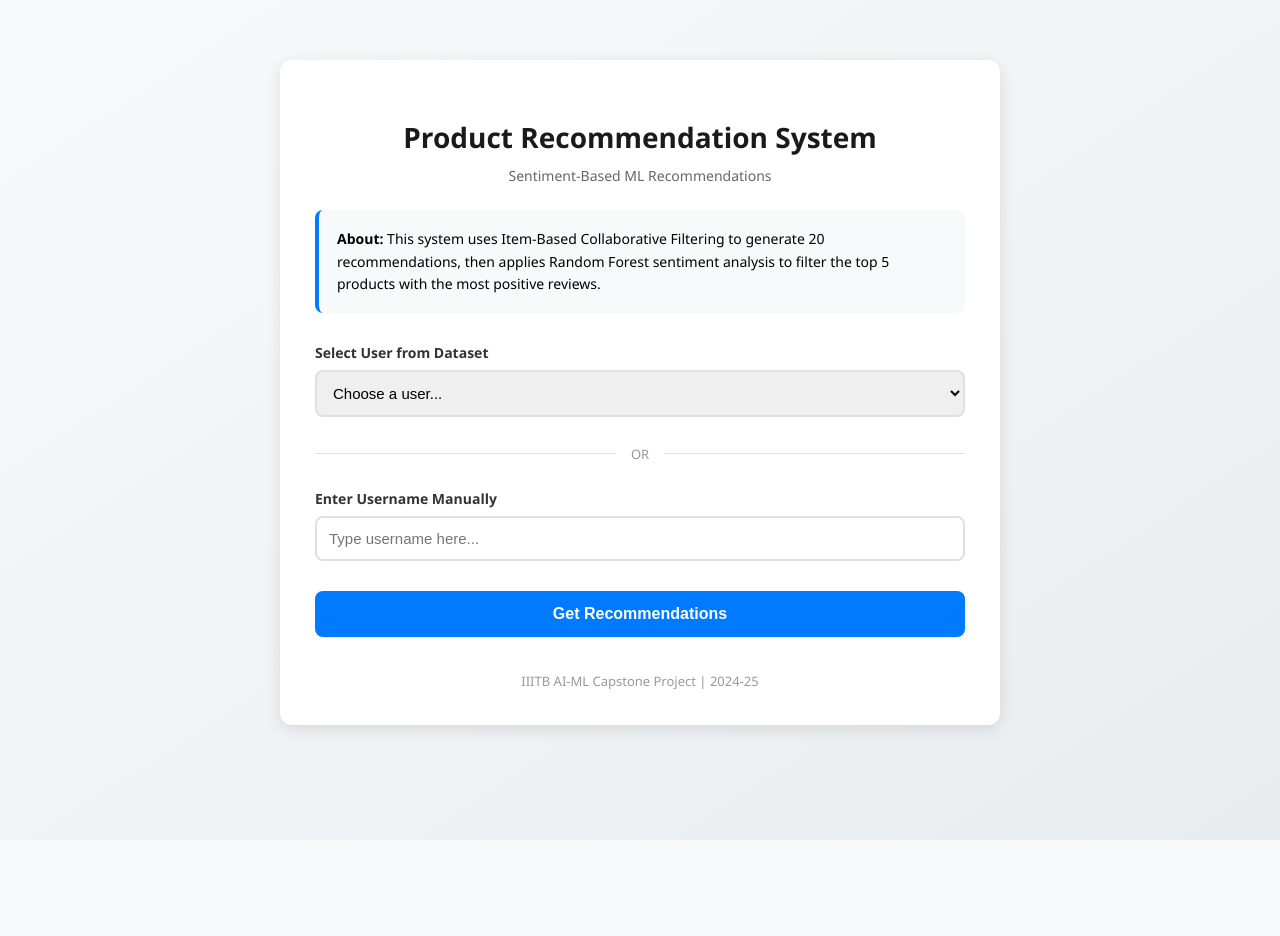
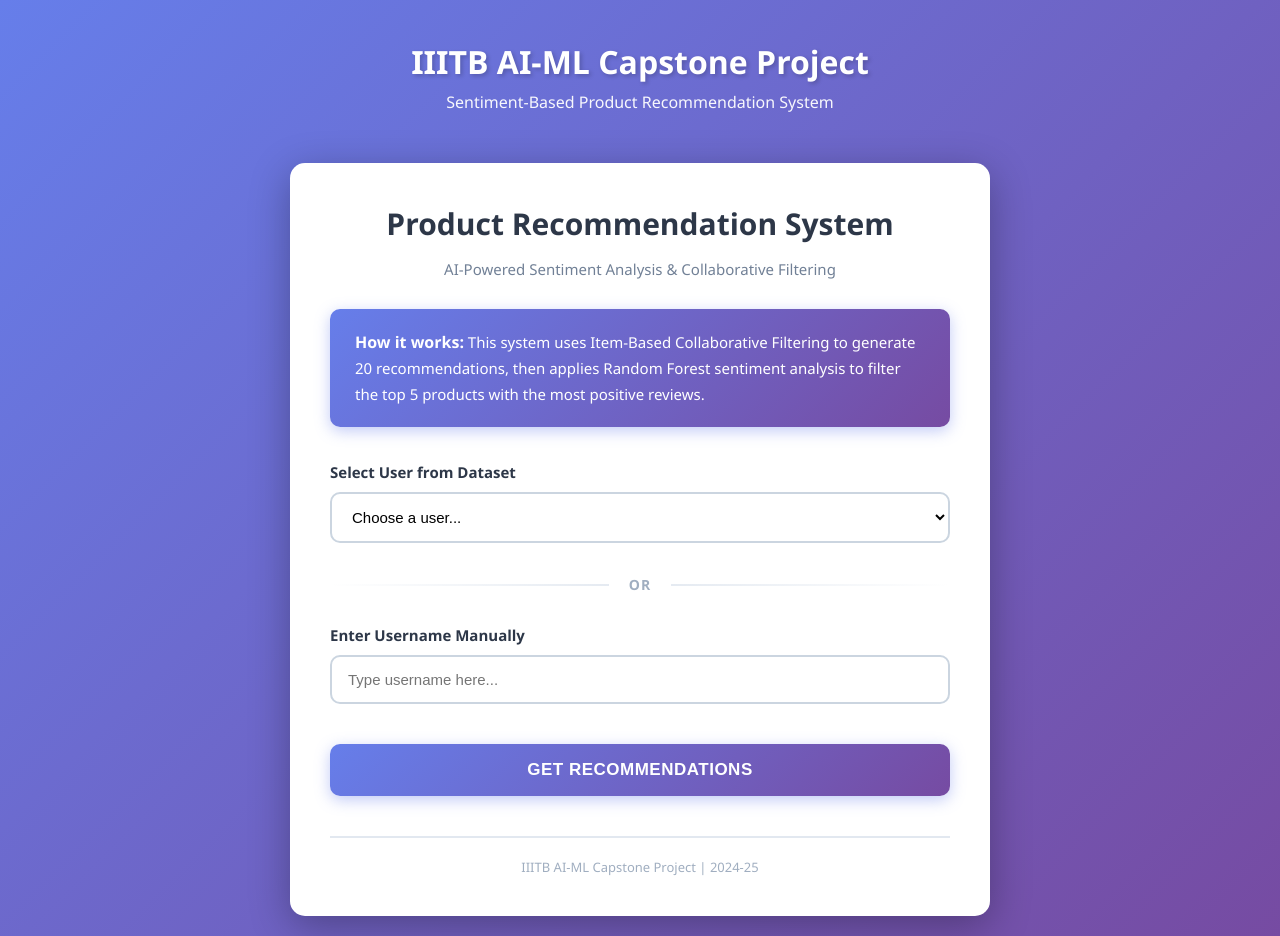
Before and after one commit to vijaykumar-qait/sentiment-recommendation-system, a Flask app: template templates/index.html in a window 1280 px wide. Before the commit the page ends 840 px from the top, so only its background shows below. Run offline with Flask 3, Linux system fonts and the light colour scheme; the template is opened without the code that fills it, so the values that code supplies are empty.

Commit message:
updated ui for app in index.html

```diff
--- a/templates/index.html
+++ b/templates/index.html
@@ -4,79 +4,112 @@
     <meta charset="UTF-8">
     <title>{% if error %}Error{% elif recommendations %}Recommendations{% else %}IIITB Capstone{% endif %} - Product Recommendation System</title>
     <style>
+        * {
+            margin: 0;
+            padding: 0;
+            box-sizing: border-box;
+        }
+
         body {
-            font-family: 'Segoe UI', Arial, sans-serif;
-            background: linear-gradient(to bottom right, #f8f9fa, #e9ecef);
-            margin: 0;
+            font-family: 'Segoe UI', Tahoma, Geneva, Verdana, sans-serif;
+            background: linear-gradient(135deg, #667eea 0%, #764ba2 100%);
+            min-height: 100vh;
             padding: 20px;
-            min-height: 100vh;
+        }
+
+        .header-banner {
+            text-align: center;
+            color: white;
+            margin-bottom: 30px;
+            padding: 20px;
+        }
+
+        .header-banner h1 {
+            font-size: 32px;
+            margin-bottom: 8px;
+            font-weight: 700;
+            text-shadow: 2px 2px 4px rgba(0,0,0,0.2);
+        }
+
+        .header-banner p {
+            font-size: 16px;
+            opacity: 0.95;
         }
 
         .container {
-            max-width: {% if recommendations %}1100px{% else %}650px{% endif %};
-            margin: 40px auto;
+            max-width: {% if recommendations %}1200px{% else %}700px{% endif %};
+            margin: 0 auto;
             background: white;
-            padding: 35px;
-            border-radius: 12px;
-            box-shadow: 0 4px 15px rgba(0,0,0,0.1);
+            padding: 40px;
+            border-radius: 15px;
+            box-shadow: 0 10px 40px rgba(0,0,0,0.3);
         }
 
         h2 {
-            color: {% if error %}#dc3545{% else %}#1a1a1a{% endif %};
+            color: {% if error %}#e53e3e{% else %}#2d3748{% endif %};
             text-align: center;
-            margin-bottom: {% if error %}20px{% else %}10px{% endif %};
-            font-size: {% if error %}26px{% else %}28px{% endif %};
+            margin-bottom: 15px;
+            font-size: 30px;
+            font-weight: 700;
         }
 
         .subtitle {
             text-align: center;
-            color: #666;
-            font-size: 14px;
-            margin-bottom: 25px;
+            color: #718096;
+            font-size: 15px;
+            margin-bottom: 30px;
         }
 
         .project-info {
-            background: #f8f9fa;
-            padding: 18px;
-            border-radius: 8px;
-            border-left: 4px solid #007bff;
-            margin-bottom: 30px;
-            font-size: 14px;
-            line-height: 1.6;
+            background: linear-gradient(135deg, #667eea 0%, #764ba2 100%);
+            color: white;
+            padding: 20px 25px;
+            border-radius: 10px;
+            margin-bottom: 35px;
+            font-size: 15px;
+            line-height: 1.7;
+            box-shadow: 0 4px 15px rgba(102, 126, 234, 0.4);
+        }
+
+        .project-info strong {
+            font-size: 16px;
         }
 
         .user-info {
-            background: #e7f3ff;
-            padding: 12px 20px;
-            border-radius: 8px;
-            border-left: 4px solid #007bff;
-            margin-bottom: 20px;
+            background: linear-gradient(135deg, #4299e1 0%, #3182ce 100%);
+            color: white;
+            padding: 15px 25px;
+            border-radius: 10px;
+            margin-bottom: 25px;
             text-align: center;
-            font-size: 15px;
+            font-size: 16px;
+            box-shadow: 0 4px 12px rgba(66, 153, 225, 0.3);
         }
 
         .summary-box {
-            background: #f8f9fa;
-            padding: 18px;
-            border-radius: 8px;
+            background: #f7fafc;
+            border: 2px solid #e2e8f0;
+            padding: 20px 25px;
+            border-radius: 10px;
             margin-bottom: 30px;
             font-size: 14px;
-            line-height: 1.6;
+            line-height: 1.7;
         }
 
         .error-box {
-            background: #f8d7da;
-            padding: 20px;
-            border-radius: 8px;
-            border-left: 4px solid #dc3545;
+            background: #fff5f5;
+            border: 2px solid #fc8181;
+            padding: 25px;
+            border-radius: 10px;
             margin: 25px 0;
-            color: #721c24;
+            color: #742a2a;
             font-size: 15px;
-            line-height: 1.6;
+            line-height: 1.7;
+            box-shadow: 0 4px 12px rgba(252, 129, 129, 0.2);
         }
 
         .hint {
-            color: #666;
+            color: #718096;
             font-size: 14px;
             margin: 20px 0;
             text-align: center;
@@ -87,35 +120,40 @@
         }
 
         .input-group {
-            margin-bottom: 20px;
+            margin-bottom: 25px;
         }
 
         label {
             display: block;
-            color: #333;
+            color: #2d3748;
             font-weight: 600;
-            margin-bottom: 8px;
-            font-size: 14px;
+            margin-bottom: 10px;
+            font-size: 15px;
         }
 
         select, input[type="text"] {
             width: 100%;
-            padding: 12px;
-            border: 2px solid #e0e0e0;
-            border-radius: 8px;
+            padding: 14px 16px;
+            border: 2px solid #cbd5e0;
+            border-radius: 10px;
             font-size: 15px;
-            box-sizing: border-box;
-            transition: border-color 0.2s;
+            transition: all 0.3s ease;
+            background: white;
+        }
+
+        select:hover, input[type="text"]:hover {
+            border-color: #a0aec0;
         }
 
         select:focus, input[type="text"]:focus {
             outline: none;
-            border-color: #007bff;
+            border-color: #667eea;
+            box-shadow: 0 0 0 3px rgba(102, 126, 234, 0.1);
         }
 
         .or-divider {
             text-align: center;
-            margin: 25px 0;
+            margin: 30px 0;
             position: relative;
         }
 
@@ -125,107 +163,164 @@
             left: 0;
             top: 50%;
             width: 100%;
-            height: 1px;
-            background: #ddd;
+            height: 2px;
+            background: linear-gradient(to right, transparent, #e2e8f0, transparent);
         }
 
         .or-divider span {
             background: white;
-            padding: 0 15px;
-            color: #999;
-            font-size: 13px;
+            padding: 0 20px;
+            color: #a0aec0;
+            font-size: 14px;
             position: relative;
-            font-weight: 500;
+            font-weight: 600;
+            text-transform: uppercase;
+            letter-spacing: 1px;
         }
 
         .submit-btn {
             width: 100%;
-            background: #007bff;
+            background: linear-gradient(135deg, #667eea 0%, #764ba2 100%);
             color: white;
-            padding: 14px;
+            padding: 16px;
             border: none;
-            border-radius: 8px;
+            border-radius: 10px;
             cursor: pointer;
-            font-weight: 600;
-            font-size: 16px;
-            margin-top: 10px;
-            transition: background 0.2s;
+            font-weight: 700;
+            font-size: 17px;
+            margin-top: 15px;
+            transition: all 0.3s ease;
+            box-shadow: 0 4px 15px rgba(102, 126, 234, 0.4);
+            text-transform: uppercase;
+            letter-spacing: 0.5px;
         }
 
         .submit-btn:hover {
-            background: #0056b3;
+            transform: translateY(-2px);
+            box-shadow: 0 6px 20px rgba(102, 126, 234, 0.5);
+        }
+
+        .submit-btn:active {
+            transform: translateY(0);
         }
 
         .back-link {
             display: inline-block;
-            margin-top: {% if recommendations %}30px{% else %}20px{% endif %};
-            padding: 12px {% if recommendations %}24px{% else %}30px{% endif %};
-            background: {% if recommendations %}#6c757d{% else %}#007bff{% endif %};
+            margin-top: 30px;
+            padding: 12px 30px;
+            background: #718096;
             color: white;
             text-decoration: none;
-            border-radius: 8px;
-            font-weight: 500;
-            transition: background 0.2s;
+            border-radius: 10px;
+            font-weight: 600;
+            transition: all 0.3s ease;
+            box-shadow: 0 4px 10px rgba(0,0,0,0.1);
         }
 
         .back-link:hover {
-            background: {% if recommendations %}#5a6268{% else %}#0056b3{% endif %};
+            background: #4a5568;
+            transform: translateY(-2px);
+            box-shadow: 0 6px 15px rgba(0,0,0,0.15);
         }
 
         table {
             width: 100%;
             border-collapse: collapse;
             margin-top: 20px;
+            border-radius: 10px;
+            overflow: hidden;
+            box-shadow: 0 4px 15px rgba(0,0,0,0.1);
         }
 
         table thead {
-            background: #007bff;
+            background: linear-gradient(135deg, #667eea 0%, #764ba2 100%);
             color: white;
         }
 
         table th {
-            padding: 14px 12px;
+            padding: 16px 14px;
             text-align: left;
-            font-weight: 600;
+            font-weight: 700;
             font-size: 14px;
+            text-transform: uppercase;
+            letter-spacing: 0.5px;
         }
 
         table td {
-            padding: 14px 12px;
-            border-bottom: 1px solid #e9ecef;
-            font-size: 14px;
+            padding: 16px 14px;
+            border-bottom: 1px solid #e2e8f0;
+            font-size: 15px;
+        }
+
+        table tbody tr {
+            transition: background-color 0.2s ease;
+        }
+
+        table tbody tr:nth-child(even) {
+            background-color: #f7fafc;
         }
 
         table tbody tr:hover {
-            background-color: #f8f9fa;
+            background-color: #edf2f7;
         }
 
         .rank-col {
-            width: 60px;
+            width: 70px;
             text-align: center;
-            font-weight: 700;
-            color: #007bff;
-            font-size: 16px;
+            font-weight: 800;
+            font-size: 20px;
+            background: linear-gradient(135deg, #667eea 0%, #764ba2 100%);
+            -webkit-background-clip: text;
+            -webkit-text-fill-color: transparent;
+            background-clip: text;
         }
 
         .positive {
-            color: #28a745;
+            color: #38a169;
+            font-weight: 700;
+        }
+
+        .negative {
+            color: #e53e3e;
             font-weight: 600;
         }
 
-        .negative {
-            color: #dc3545;
+        .footer {
+            margin-top: 40px;
+            padding-top: 20px;
+            border-top: 2px solid #e2e8f0;
+            font-size: 13px;
+            color: #a0aec0;
+            text-align: center;
         }
 
-        .footer {
-            margin-top: 35px;
-            font-size: 13px;
-            color: #999;
-            text-align: center;
+        @media (max-width: 768px) {
+            .container {
+                padding: 25px;
+            }
+
+            h2 {
+                font-size: 24px;
+            }
+
+            table {
+                font-size: 13px;
+            }
+
+            table th, table td {
+                padding: 10px 8px;
+            }
         }
     </style>
 </head>
 <body>
+
+{% if not error and not recommendations %}
+<div class="header-banner">
+    <h1>IIITB AI-ML Capstone Project</h1>
+    <p>Sentiment-Based Product Recommendation System</p>
+</div>
+{% endif %}
 
 <div class="container">
     {% if error %}
@@ -284,10 +379,10 @@
     {% else %}
         <!-- Input Form State (Default) -->
         <h2>Product Recommendation System</h2>
-        <div class="subtitle">Sentiment-Based ML Recommendations</div>
+        <div class="subtitle">AI-Powered Sentiment Analysis & Collaborative Filtering</div>
 
         <div class="project-info">
-            <strong>About:</strong> This system uses Item-Based Collaborative Filtering to generate 20 recommendations, then applies Random Forest sentiment analysis to filter the top 5 products with the most positive reviews.
+            <strong>How it works:</strong> This system uses Item-Based Collaborative Filtering to generate 20 recommendations, then applies Random Forest sentiment analysis to filter the top 5 products with the most positive reviews.
         </div>
 
         <div class="form-area">
@@ -303,7 +398,7 @@
                 </div>
 
                 <div class="or-divider">
-                    <span>OR</span>
+                    <span>Or</span>
                 </div>
 
                 <div class="input-group">
```
